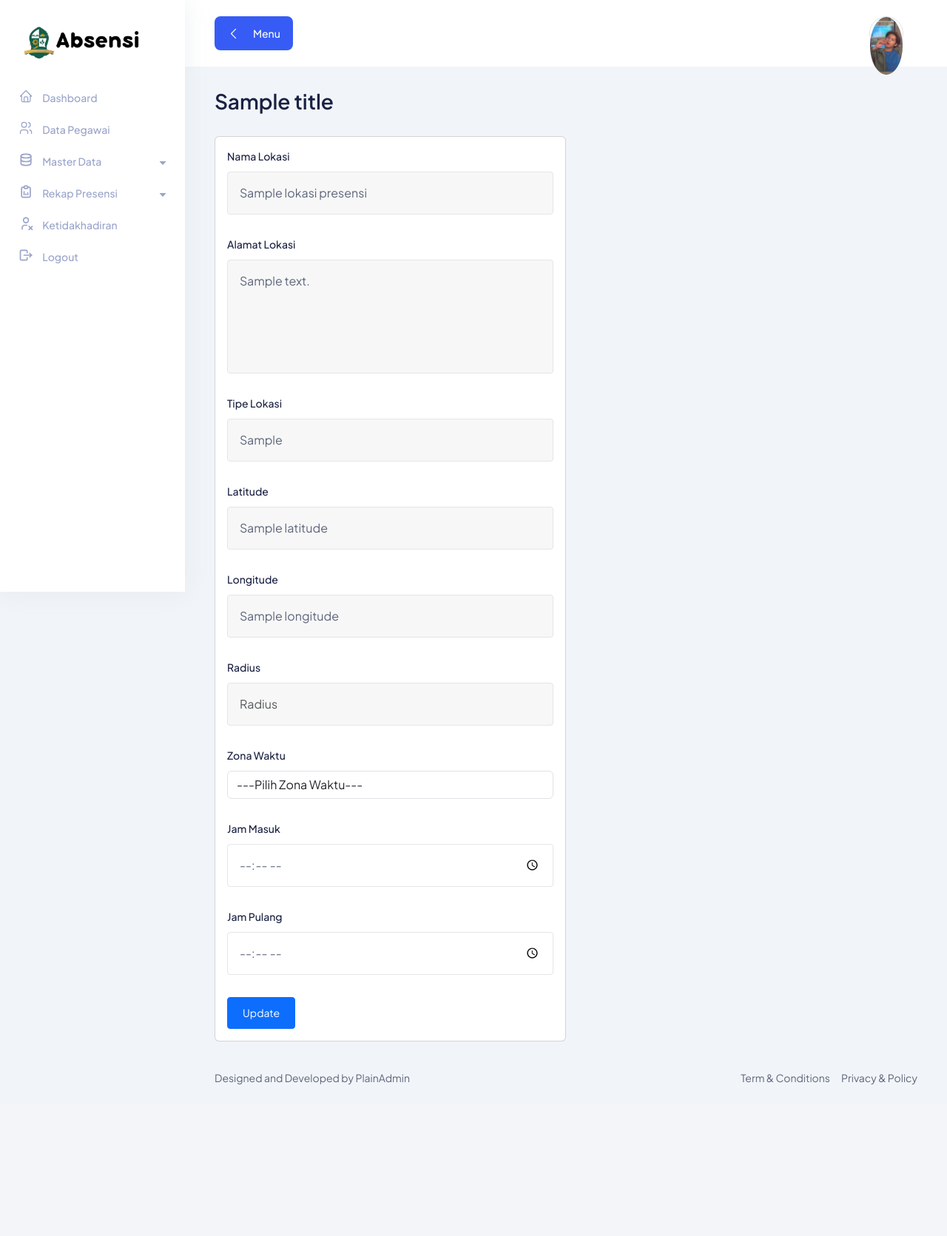
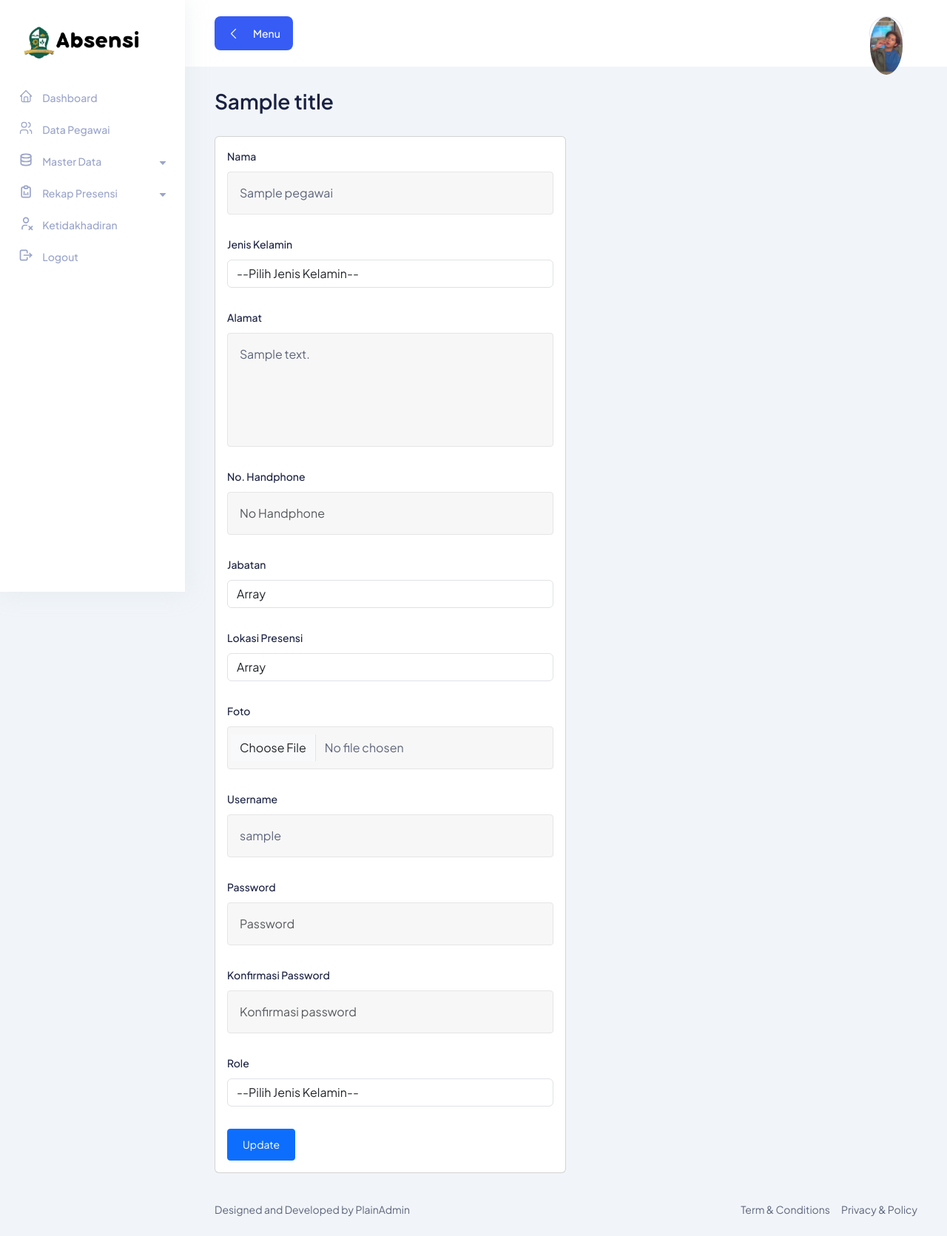
Before and after one commit to jaturtur/absensi_pegawai, a CodeIgniter 4 app: the page made by app/Views/admin/data_pegawai/edit.php in a window 1280 px wide. Shown: the whole page at 74% size. Before the commit the page ends 1466 px from the top, so only its background shows below. Run offline with PHP 8.4 and a stand-in for CodeIgniter, Linux system fonts and the light colour scheme; the template is opened without the code that fills it: most values are stand-ins (such as "Sample title", 1, 10 or a date in 2020); data that the repository does not hold is empty; some libraries are stand-ins or nearby versions.

Commit message:
Melakukan modifikasi pada penambahan fitur data pegawai seperti penambahan tambah, edit, dan hapus pegawai

```diff
--- a/app/Views/admin/data_pegawai/detail.php
+++ b/app/Views/admin/data_pegawai/detail.php
@@ -5,7 +5,7 @@
 <div class="card col-md-8">
   <di class="card-body">
     <table class="table">
-    <img width="300px" src="<?= base_url('profile/' . $pegawai['foto']) ?>" alt="">
+    <img style="border-radius: 10px;" width="300px" src="<?= base_url('profile/' . $pegawai['foto']) ?>" alt="">
       <tr>
         <td>NIP</td>
         <td>:</td>
--- a/app/Views/admin/data_pegawai/edit.php
+++ b/app/Views/admin/data_pegawai/edit.php
@@ -4,72 +4,102 @@
 
 <div class="card col-md-6">
     <div class="card-body">
-    <form action="<?= base_url('admin/lokasi_presensi/update/'.$lokasi_presensi['id']) ?>" method="post">
+    <form method="POST" action="<?= base_url('admin/data_pegawai/update/'.$pegawai['id']) ?>" enctype="multipart/form-data">
+    <?= csrf_field() ?>
 
      <div class="input-style-1">
-         <label>Nama Lokasi</label>
-           <input type="text" value="<?= $lokasi_presensi['nama_lokasi'] ?>" class="form-control <?= ($validation->hasError('nama_lokasi')) ? 'is-invalid' : '' ?>" name="nama_lokasi" placeholder="Nama Lokasi" />
-           <div class="invalid-feedback"><?= $validation->getError('nama_lokasi') ?></div>
+       <label>Nama</label>
+       <input type="text" class="form-control <?= ($validation->hasError('nama')) ? 'is-invalid' : '' ?>" name="nama" placeholder="Nama" value="<?= $pegawai['nama'] ?>" />
+       <div class="invalid-feedback"><?= $validation->getError('nama') ?></div>
       </div>
 
       <div class="input-style-1">
-         <label>Alamat Lokasi</label>
-           <textarea name="alamat_lokasi" class="form-control <?= ($validation->hasError('alamat_lokasi')) ? 'is-invalid' : '' ?>" cols="30" rows="5" placeholder="Alamat Lokasi"><?= $lokasi_presensi['alamat_lokasi'] ?></textarea>
-           <div class="invalid-feedback"><?= $validation->getError('alamat_lokasi') ?></div>
+    <label>Jenis Kelamin</label>
+    <select name="jenis_kelamin" class="form-control <?= ($validation->hasError('jenis_kelamin')) ? 'is-invalid' : '' ?>">
+        <option value="">--Pilih Jenis Kelamin--</option>
+        <option <?php if ($pegawai['jenis_kelamin'] == 'Laki-laki') {
+            echo 'selected';
+        } ?> value="Laki-laki">Laki-laki</option>
+        <option <?php if ($pegawai['jenis_kelamin'] == 'Perempuan') {
+            echo 'selected';
+        } ?> value="Perempuan">Perempuan</option>
+    </select>
+    <div class="invalid-feedback"><?= $validation->getError('jenis_kelamin') ?></div>
 </div>
 
           <div class="input-style-1">
-         <label>Tipe Lokasi</label>
-           <input type="text"value="<?= $lokasi_presensi['tipe_lokasi'] ?>" class="form-control <?= ($validation->hasError('tipe_lokasi')) ? 'is-invalid' : '' ?>" name="tipe_lokasi" placeholder="Tipe Lokasi" />
-           <div class="invalid-feedback"><?= $validation->getError('tipe_lokasi') ?></div>
+         <label>Alamat</label>
+           <textarea name="alamat" class="form-control <?= ($validation->hasError('alamat')) ? 'is-invalid' : '' ?>" cols="30" rows="5" placeholder="Alamat" ><?= $pegawai['alamat'] ?></textarea>
+           <div class="invalid-feedback"><?= $validation->getError('alamat') ?></div>
           </div>
 
           <div class="input-style-1">
-         <label>Latitude</label>
-           <input type="text" value="<?= $lokasi_presensi['latitude'] ?>" class="form-control <?= ($validation->hasError('latitude')) ? 'is-invalid' : '' ?>" name="latitude" placeholder="Latitude" />
-           <div class="invalid-feedback"><?= $validation->getError('latitude') ?></div>
+         <label>No. Handphone</label>
+           <input type="number" class="form-control <?= ($validation->hasError('no_handphone')) ? 'is-invalid' : '' ?>" name="no_handphone" placeholder="No Handphone" value="<?= $pegawai['no_handphone'] ?>" />
+           <div class="invalid-feedback"><?= $validation->getError('no_handphone') ?></div>
           </div>
 
           <div class="input-style-1">
-         <label>Longitude</label>
-           <input type="text" value="<?= $lokasi_presensi['longitude'] ?>" class="form-control <?= ($validation->hasError('longitude')) ? 'is-invalid' : '' ?>" name="longitude" placeholder="Longitude" />
-           <div class="invalid-feedback"><?= $validation->getError('longitude') ?></div>
+            <label>Jabatan</label>
+            <select name="jabatan" class="form-control <?= ($validation->hasError('jabatan')) ? 'is-invalid' : '' ?>">
+              <option value="<?= $pegawai['jabatan'] ?>"><?= $pegawai['jabatan'] ?></option>
+              <?php foreach ($jabatan as $jab) : ?>
+               <option value="<?=$jab['jabatan']?>"><?=$jab['jabatan']?></option>
+              <?php endforeach; ?>
+           </select>
+            <div class="invalid-feedback"><?= $validation->getError('jabatan') ?></div>
           </div>
 
           <div class="input-style-1">
-         <label>Radius</label>
-           <input type="number" value="<?= $lokasi_presensi['radius'] ?>" class="form-control <?= ($validation->hasError('radius')) ? 'is-invalid' : '' ?>" name="radius" placeholder="Radius" />
-           <div class="invalid-feedback"><?= $validation->getError('radius') ?></div>
+          <label>Lokasi Presensi</label>
+           <select name="lokasi_presensi" class="form-control <?=($validation->hasError('lokasi_presensi')) ? 'is-invalid' : ''?>">
+            <option value="<?= $pegawai['lokasi_presensi'] ?>"><?= $pegawai['lokasi_presensi'] ?></option>
+              <?php foreach ($lokasi_presensi as $lok) : ?>
+            <option value="<?=$lok['id']?>"><?=$lok['nama_lokasi']?></option>
+           <?php endforeach; ?>
+       </select>
+       <div class="invalid-feedback"><?=$validation->getError('lokasi_presensi')?></div>
+      </div>
+       <div class="input-style-1">
+          <label>Foto</label>
+          <input type="hidden" value="<?= $pegawai['foto'] ?>" name="foto_lama">
+          <input type="file" class="form-control <?=($validation->hasError('foto')) ? 'is-invalid' : ''?>" name="foto" />
+        <div class="invalid-feedback"><?=$validation->getError('foto')?></div>
       </div>
 
       <div class="input-style-1">
-         <label>Zona Waktu</label>
-          <select name="zona_waktu" class="form-control <?= ($validation->hasError('zona_waktu')) ? 'is-invalid' : '' ?>">
-          <option value="">---Pilih Zona Waktu---</option>
-            <option <?php if ($lokasi_presensi['zona_waktu'] == 'WIB') {
-                       echo 'selected';
-                    } ?> value="WIB">WIB</option>
-                   <option <?php if ($lokasi_presensi['zona_waktu'] == 'WITA') {
-                  echo 'selected';
-                 } ?> value="WITA">WITA</option>
-                 <option <?php if ($lokasi_presensi['zona_waktu'] == 'WIT') {
-                 echo 'selected';
-                  } ?> value="WIT">WIT</option>
-           </select>
-           <div class="invalid-feedback"><?= $validation->getError('zona_waktu') ?></div>
+         <label>Username</label>
+         <input type="text" class="form-control <?=($validation->hasError('username')) ? 'is-invalid' : ''?>" name="username" placeholder="username" value="<?= $pegawai['username'] ?>"  />
+        <div class="invalid-feedback"><?=$validation->getError('username')?></div>
     </div>
 
     <div class="input-style-1">
-         <label>Jam Masuk</label>
-           <input type="time" value="<?= $lokasi_presensi['jam_masuk'] ?>" class="form-control <?= ($validation->hasError('jam_masuk')) ? 'is-invalid' : '' ?>" name="jam_masuk" placeholder="Jam Masuk" />
-           <div class="invalid-feedback"><?= $validation->getError('jam_masuk') ?></div>
+         <label>Password</label>
+         <input type="hidden" value="<?= $pegawai['password'] ?>" name="password_lama">
+         <input type="password" class="form-control <?=($validation->hasError('password')) ? 'is-invalid' : ''?>" name="password" placeholder="Password" />
+        <div class="invalid-feedback"><?=$validation->getError('password')?></div>
     </div>
 
     <div class="input-style-1">
-         <label>Jam Pulang</label>
-           <input type="time" value="<?= $lokasi_presensi['jam_keluar'] ?>" class="form-control <?= ($validation->hasError('jam_keluar')) ? 'is-invalid' : '' ?>" name="jam_keluar" placeholder="Jam Pulang" />
-           <div class="invalid-feedback"><?= $validation->getError('jam_keluar') ?></div>
+         <label>Konfirmasi Password</label>
+         <input type="password" class="form-control <?=($validation->hasError('konfirmasi_password')) ? 'is-invalid' : ''?>" name="konfirmasi_password" placeholder="Konfirmasi password" />
+        <div class="invalid-feedback"><?=$validation->getError('konfirmasi_password')?></div>
     </div>
+
+        <div class="input-style-1">
+            <label>Role</label>
+            <select name="role" class="form-control <?= ($validation->hasError('role')) ? 'is-invalid' : '' ?>">
+              <option value="">--Pilih Jenis Kelamin--</option>
+             <option <?php if ($pegawai['role'] == 'Admin') {
+            echo 'selected';
+            } ?> value="Admin">Admin</option>
+          <option <?php if ($pegawai['role'] == 'Pegawai') {
+            echo 'selected';
+          } ?> value="Pegawai">Pegawai</option>
+           </select>
+            <div class="invalid-feedback"><?= $validation->getError('role') ?></div>
+          </div>
+
 
           <button type="submit" class="btn btn-primary btn-sm">Update</button>
          </div>
--- a/app/Views/admin/lokasi_presensi/create.php
+++ b/app/Views/admin/lokasi_presensi/create.php
@@ -5,6 +5,7 @@
 <div class="card col-md-6">
     <div class="card-body">
     <form method="POST" action="<?= base_url('admin/lokasi_presensi/store') ?>">
+    <?= csrf_field() ?>
 
       <div class="input-style-1">
          <label>Nama Lokasi</label>
```
Also changed, not shown: app/Controllers/Admin/DataPegawai.php (+185 -91 lines), app/Models/PegawaiModel.php (+10 -0 lines), app/Views/admin/data_pegawai/create.php (+61 -33 lines), public/profile/1737599569_212bb3104d1ce2811760.jpeg (added), public/profile/1737599924_4270ca7592987158a2ef.jpeg (added), public/profile/1737701727_237aceae65fdb62629cb.jpg (added), public/profile/1737709967_85b5251d91d7469cc016.png (added), public/profile/1737791006_755cc616ad0b92bc83a9.png (added). Lines whose indentation alone changed are shown as unchanged.
